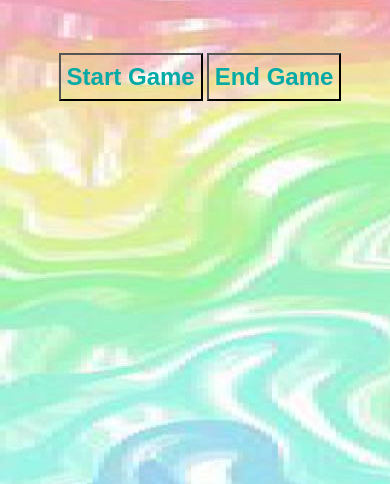
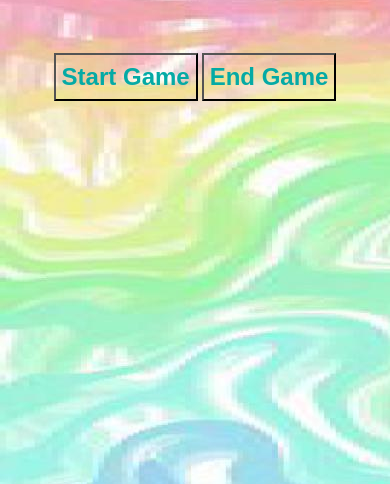
Before and after one commit to mmeder2016/TriviaGame, a PHP site: page / in a window 390 px wide. Shown: the part 38-522 px from the top of the page. Run offline with PHP 8.4, Linux system fonts and the light colour scheme.

Commit message:
Working on responsive behavior for my iphone again

```diff
--- a/assets/css/style.css
+++ b/assets/css/style.css
@@ -102,15 +102,15 @@ h3 {
 
 @media screen and (max-width: 640px) {
 	.div-center {
-		width:25em;
+		width:23em;
 	}
 	.div-qa {
 		/*background-color: #66ff33;*/
 		margin: 0 auto;
-		width:25em;
+		width:23em;
 		height:80%;
 	}
 	.div-time {
-		width:25em;
+		width:23em;
 	}
 }
```
